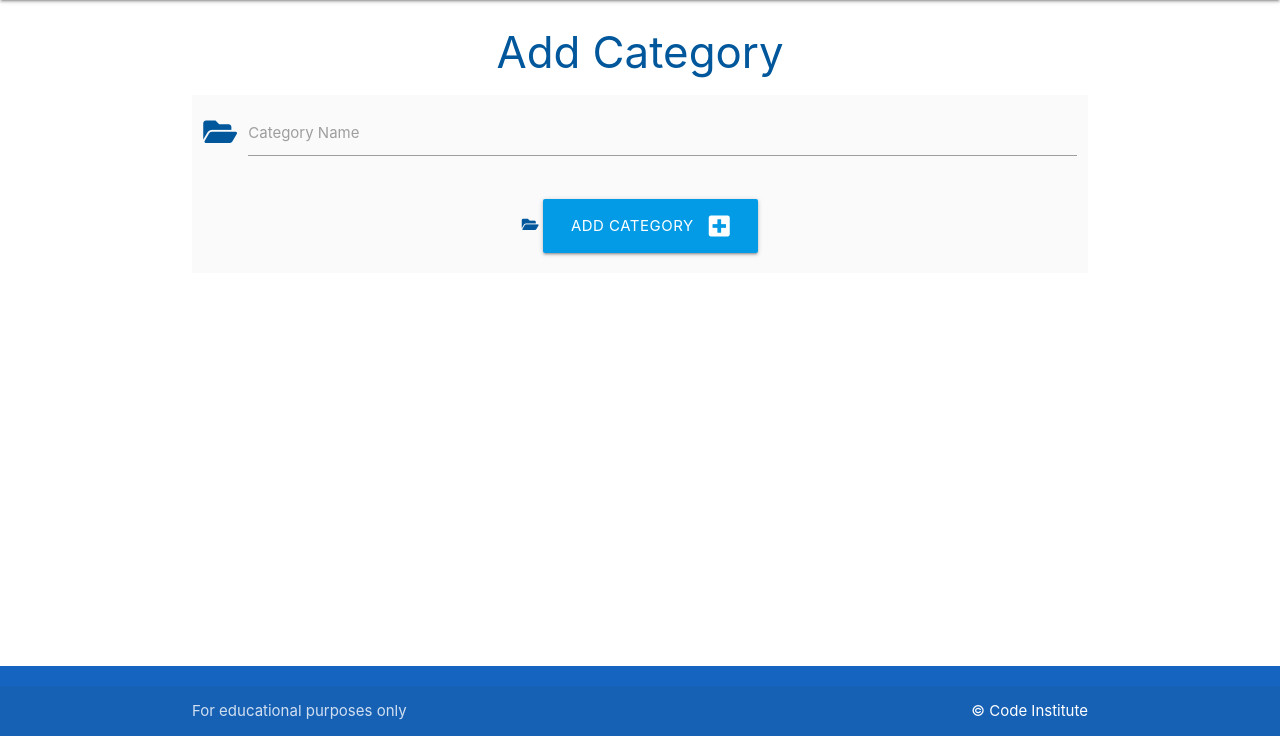
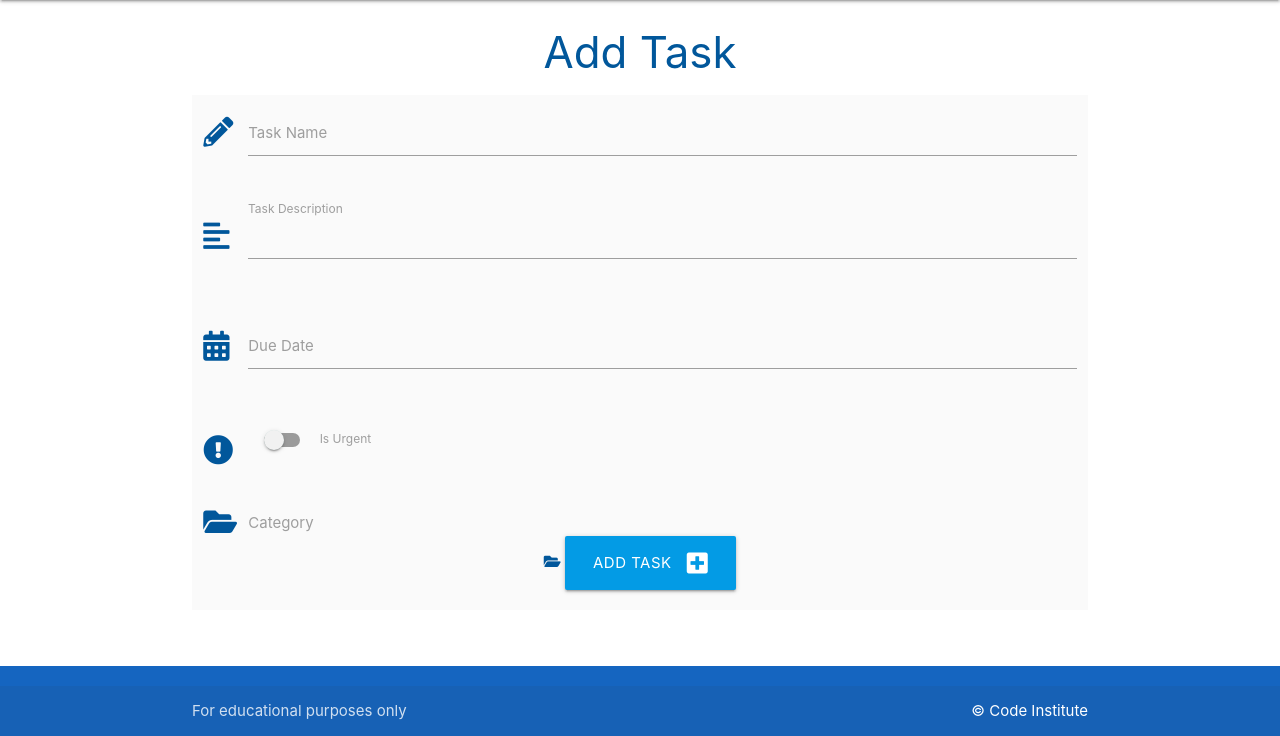
Before and after one commit to Aylamccarthy/task-manager-mini-project, a Flask app: page /add_task in a window 1280 px wide. Shown: the part 64-800 px from the top of the page. Run offline with Flask 3, Linux system fonts and the light colour scheme; data that the repository does not hold is empty.

Commit message:
Add more codes to taskmanager

```diff
--- a/taskmanager/routes.py
+++ b/taskmanager/routes.py
@@ -53,8 +53,7 @@
             due_date=request.form.get("due_date"),
             category_id=request.form.get("category_id")
         )
-        category = Category(category_name=request.form.get("category_name"))
         db.session.add(task)
         db.session.commit()
         return redirect(url_for("home"))
-    return render_template("add_category.html", categories=categories)
+    return render_template("add_task.html", categories=categories)
--- a/taskmanager/templates/add_task.html
+++ b/taskmanager/templates/add_task.html
@@ -8,18 +8,53 @@
         <!----task_name-->
         <div class="row">
             <div class="input-field col s12">
-                <i class="fas fa-pencil_alt prefix light-blue-text text-darken-4"></i>
+                <i class="fas fa-pencil-alt prefix light-blue-text text-darken-4"></i>
                 <input id="task_name" name="task_name" minlength="5" maxlength="50" type="text" class="validate" required>
-                <label for="task_name">Add Task</label>
+                <label for="task_name">Task Name</label>
             </div>
         </div>
         <!----task_description-->
         <div class="row">
             <div class="input-field col s12">
-                <i class="fas fa-pencil_alt prefix light-blue-text text-darken-4"></i>
-                <textarea id="task_description" name="task_description" minlength="5" maxlength="50" type="text" class="validate" required>
+                <i class="fas fa-align-left prefix light-blue-text text-darken-4"></i>
+                <textarea id="task_description" name="task_description" minlength="5" maxlength="200"
+                    type="text" class="materialize-textarea validate" required>
                 </textarea>
-                <label for="task_description">Add Task</label>
+                <label for="task_description">Task Description</label>
+            </div>
+        </div>
+        <!----due_date---->
+        <div class="row">
+            <div class="input-field col s12">
+                <i class="fas fa-calendar-alt prefix light-blue-text text-darken-4"></i>
+                <input id="due_date" name="due_date" type="text" class="datepicker validate" required>
+                <label for="due_date">Due Date</label>
+            </div>
+        </div>
+        <!----is_urgent-->
+        <div class="row">
+            <div class="input-field col s12">
+                <div class="switch">
+                    <i class="fas fa-exclamation-circle prefix light-blue-text text-darken-4"></i>
+                    <label for="is_urgent">
+                        <input id="is_urgent" name="is_urgent" type="checkbox">
+                        <span class="lever"></span>
+                        Is Urgent
+                    </label>
+                </div>
+            </div>
+        </div>
+        <!-- category_id -->
+        <div class="row">
+            <div class="input-field col s12">
+                <i class="fas fa-folder-open prefix light-blue-text text-darken-4"></i>
+                <select id="category_id" name="category_id" class="validate" required>
+                    <option value="" disabled selected>Choose Category</option>
+                    {% for category in categories %}
+                    <option value="{{ category.id }}">{{ category.category_name }}</option>
+                    {% endfor %}
+                </select>
+                <label for="category_id">Category</label>
             </div>
         </div>
         <!----submit button-->
```
Also changed, not shown: taskmanager/static/script.js (+13 -2 lines).
